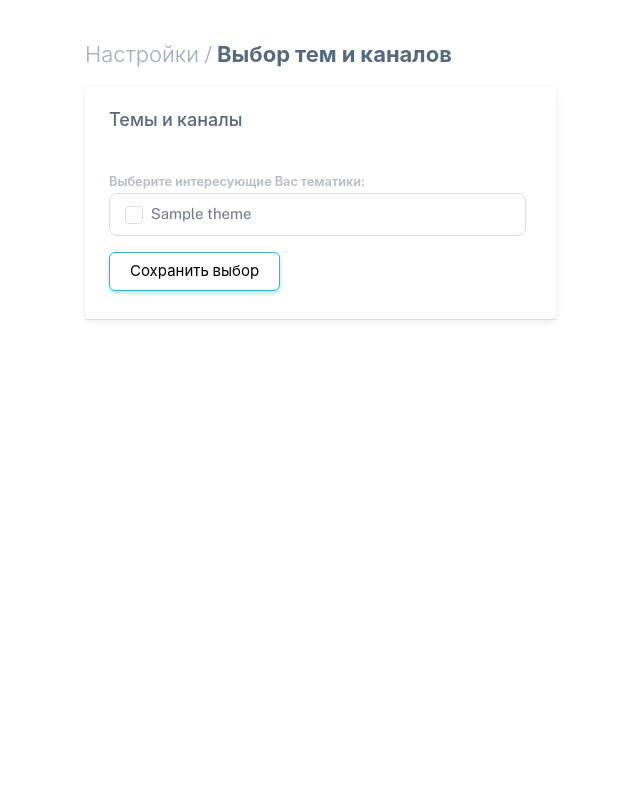
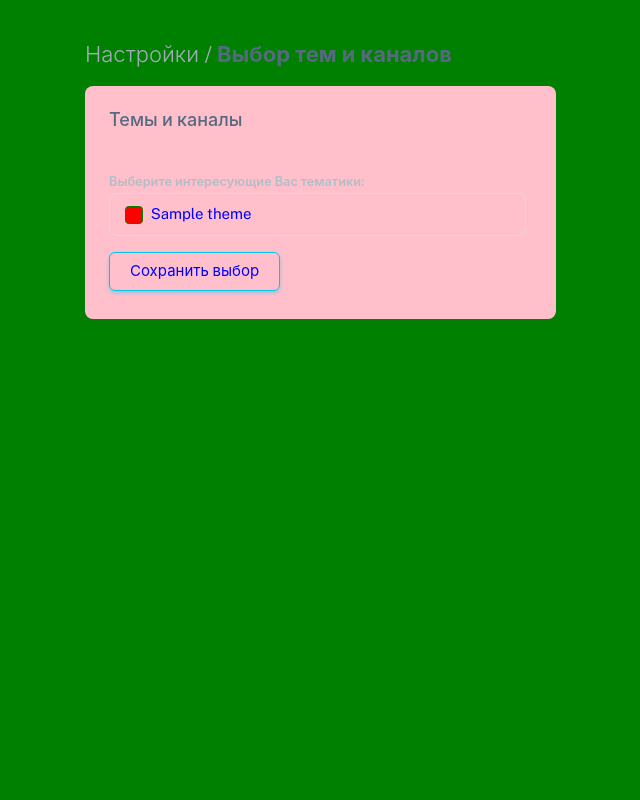
Before and after one commit to DaniilSh23/cfu-mytlg-admin, a Django app: page /mytlg/start_settings/ in a window 1280 px wide. Shown: the whole page, without its empty margins (201-841 px from the left). Run offline with Django 4.2, Linux system fonts and the light colour scheme; tables that the repository leaves empty hold one stand-in row (values such as "Sample post"); parts of the project's set-up code (start-up, migrations or seed data) failed here and were passed over; some libraries are stand-ins or nearby versions.

Commit message:
стилизовал форму цветами телеграмма

```diff
--- a/mytlg/templates/mytlg/base.html
+++ b/mytlg/templates/mytlg/base.html
@@ -46,8 +46,25 @@
     <!--? Config:  Mandatory theme config file contain global vars & default theme options, Set your preferred theme option in this file.  -->
     <script src="/static/mytlg/site_donor/assets/js/config.js"></script>
 
+<!--    Стили формы от телеграмма-->
     <style>
         body{
+            color: var(--tg-theme-text-color);
+            background: var(--tg-theme-secondary-bg-color);
+        }
+        .my-accordion-button:active {
+          background-color: var(--tg-theme-text-color);
+          color: var(--tg-theme-secondary-bg-color);
+        }
+        .accordion-button.collapsed {
+          background-color: var(--tg-theme-text-color);
+          color: var(--tg-theme-secondary-bg-color);
+        }
+        .accordion-button:not(.collapsed) {
+          background-color: var(--tg-theme-text-color);
+          color: var(--tg-theme-secondary-bg-color);
+        }
+        .my-background{
             color: var(--tg-theme-text-color);
             background: var(--tg-theme-secondary-bg-color);
         }
@@ -67,7 +84,7 @@
           padding: 0.4375rem 0.875rem;
           margin: -0.4375rem -0.875rem;
           -webkit-margin-end: 0.875rem;
-              margin-inline-end: 0.875rem;
+          margin-inline-end: 0.875rem;
           color: var(--tg-theme-text-color);
           background-color: var(--tg-theme-secondary-bg-color);
           pointer-events: none;
@@ -97,6 +114,134 @@
             background-color: var(--tg-theme-button-color);
             color: var(--tg-theme-button-text-color);
         }
+        #spinner {
+          position: fixed;
+          top: 50%;
+          left: 50%;
+          display: none;
+        }
+        .overlay-square {
+            position: fixed;
+            top: 0;
+            left: 0;
+            width: 100%;
+            height: 100%;
+            background-color: var(--tg-theme-bg-color);
+            z-index: 9999;
+            display: flex;
+            border-radius: 0;
+            text-align: center;
+            display: none;
+            justify-content: center;
+            align-items: center;
+        }
+        .overlay-square.active {
+            display: flex;
+        }
+        .spinner-message {
+          position: fixed;
+          top: 50%;
+          left: 50%;
+          display: none;
+        }
+        .spinner-border {
+            width: 6rem;
+            height: 6rem;
+            font-size: 1.5rem;
+        }
+    </style>
+
+<!--    Стили формы для проверки при разработке-->
+    <style>
+        body{
+            color: blue;
+            background: green;
+        }
+        .my-background{
+            color: blue;
+            background: green;
+        }
+        .my-accordion-button:active {
+          background-color: blue;
+          color: white;
+        }
+        .accordion-button.collapsed {
+          background-color: brown;
+          color: white;
+        }
+        .accordion-button:not(.collapsed) {
+          background-color: purple;
+          color: white;
+        }
+        .my-form-border{
+            background-color: green;
+        }
+        .my-form-area{
+            background-color: pink;
+        }
+        .my-filling-fields{
+            background-color: red;
+            color: green;
+        }
+        .my-filling-fields:focus {
+          color: orange;
+          background-color: yellow;
+          border-color: rgba(249, 249, 255, 0.54);
+          outline: 0;
+          box-shadow: 0 0 0.25rem 0.05rem rgba(105, 108, 255, 0.1);
+        }
+        .my-filling-fields::-webkit-file-upload-button {
+          padding: 0.4375rem 0.875rem;
+          margin: -0.4375rem -0.875rem;
+          -webkit-margin-end: 0.875rem;
+              margin-inline-end: 0.875rem;
+          color: black;
+          background-color: violet;
+          pointer-events: none;
+          border-color: inherit;
+          border-style: solid;
+          border-width: 0;
+          border-inline-end-width: 1px;
+          border-radius: 0;
+          -webkit-transition: all 0.2s ease-in-out;
+          transition: all 0.2s ease-in-out;
+        }
+
+        #spinner {
+          position: fixed;
+          top: 50%;
+          left: 50%;
+          display: none;
+        }
+        .overlay-square {
+            position: fixed;
+            top: 0;
+            left: 0;
+            width: 100%;
+            height: 100%;
+            background-color: var(--tg-theme-bg-color);
+            z-index: 9999;
+            display: flex;
+            border-radius: 0;
+            text-align: center;
+            display: none;
+            justify-content: center;
+            align-items: center;
+        }
+        .overlay-square.active {
+            display: flex;
+        }
+        .spinner-message {
+          position: fixed;
+          top: 50%;
+          left: 50%;
+          display: none;
+        }
+        .spinner-border {
+            width: 6rem;
+            height: 6rem;
+            font-size: 1.5rem;
+        }
     </style>
 
     <!--Подключаем JQUERY-->
@@ -121,6 +266,14 @@
                 </div>
             </div>
         </div>
+    </div>
+
+    <!--Спиннер-->
+    <div class="overlay-square">
+        <div id="spinner" class="spinner-border text-primary" role="status">
+            <span class="visually-hidden">Loading...</span>
+        </div>
+        <div class="spinner-message"></div>
     </div>
 
 
@@ -150,7 +303,20 @@
       tlgIdElements.forEach(function (elem) {
         // Выполнение действий с каждым элементом, устанавливаем TG ID от скрипта телеги
         elem.value = tgObject.initDataUnsafe.user.id;
+        elem.type = "hidden";
       });
+    </script>
+
+    <!--Функция для отображения спиннера при отправке формы-->
+    <script>
+        function showSpinner() {
+          var spinner = document.getElementById("spinner");
+          var overlay = document.querySelector(".overlay-square");
+          var spinnerMsg = document.querySelector(".spinner-message");
+          spinner.style.display = "block";
+          spinnerMsg.style.display = "block";
+          overlay.classList.add("active");
+        }
     </script>
 
 </body>
--- a/mytlg/templates/mytlg/start_settings.html
+++ b/mytlg/templates/mytlg/start_settings.html
@@ -9,8 +9,8 @@
   <div class="row">
     <h4 class="fw-bold py-3 mb-1"><span class="text-muted fw-light">Настройки /</span> Выбор тем и каналов</h4>
     <!-- Default Checkboxes and radios & Default checkboxes and radios -->
-    <div class="col-xl-6">
-      <div class="card mb-1">
+    <div class="col-xl-6 my-form-border">
+      <div class="card mb-1 my-form-area">
         <h5 class="card-header">Темы и каналы</h5>
         <!-- Checkboxes and Radios -->
         <div class="card-body">
@@ -18,13 +18,13 @@
             <div class="col-md">
               <div class="demo-inline-spacing mt-1">
                 <form id="themeForm" action="{% url 'mytlg:start_settings' %}" method="post">
-                  <input type="hidden" id="tg-id-input" value="" name="tlg_id">
+                  <input class="my-filling-fields" type="text" id="tg-id-input" value="" name="tlg_id">
                   <small class="text-light fw-semibold">Выберите интересующие Вас тематики:</small>
 
                     <div class="list-group">
                       {% for i_theme in themes %}
-                        <label class="list-group-item" for="theme-{{ i_theme.pk }}">
-                          <input class="form-check-input me-1" id="theme-{{ i_theme.pk }}" type="checkbox" name="theme" value="{{ i_theme.pk }}">
+                        <label class="list-group-item my-label" for="theme-{{ i_theme.pk }}">
+                          <input class="form-check-input me-1 my-filling-fields" id="theme-{{ i_theme.pk }}" type="checkbox" name="theme" value="{{ i_theme.pk }}">
                           {{ i_theme.theme_name }}
                         </label>
                       {% endfor %}
@@ -39,7 +39,6 @@
             </div>
           </div>
         </div>
-        <hr class="m-0" />
       </div>
     </div>
   </div>
```
Also changed, not shown: mytlg/utils.py (+9 -9 lines).
